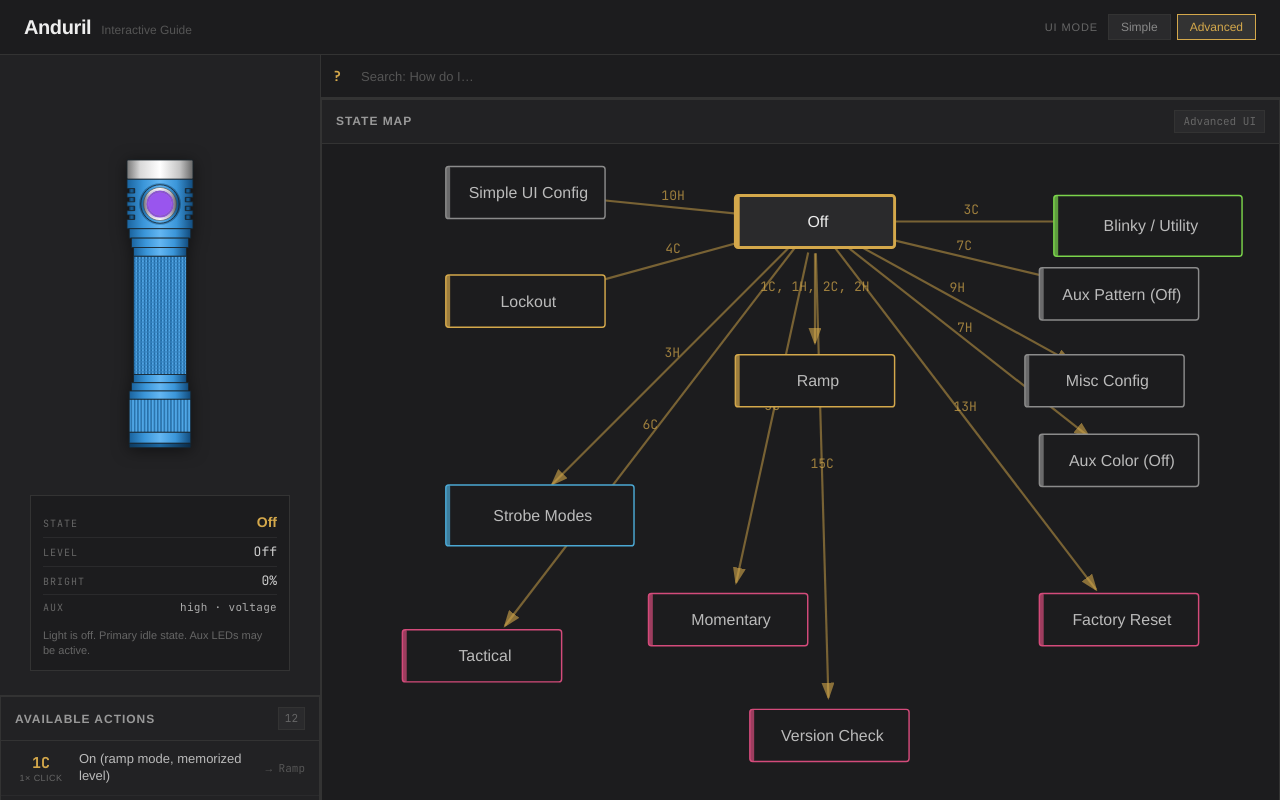
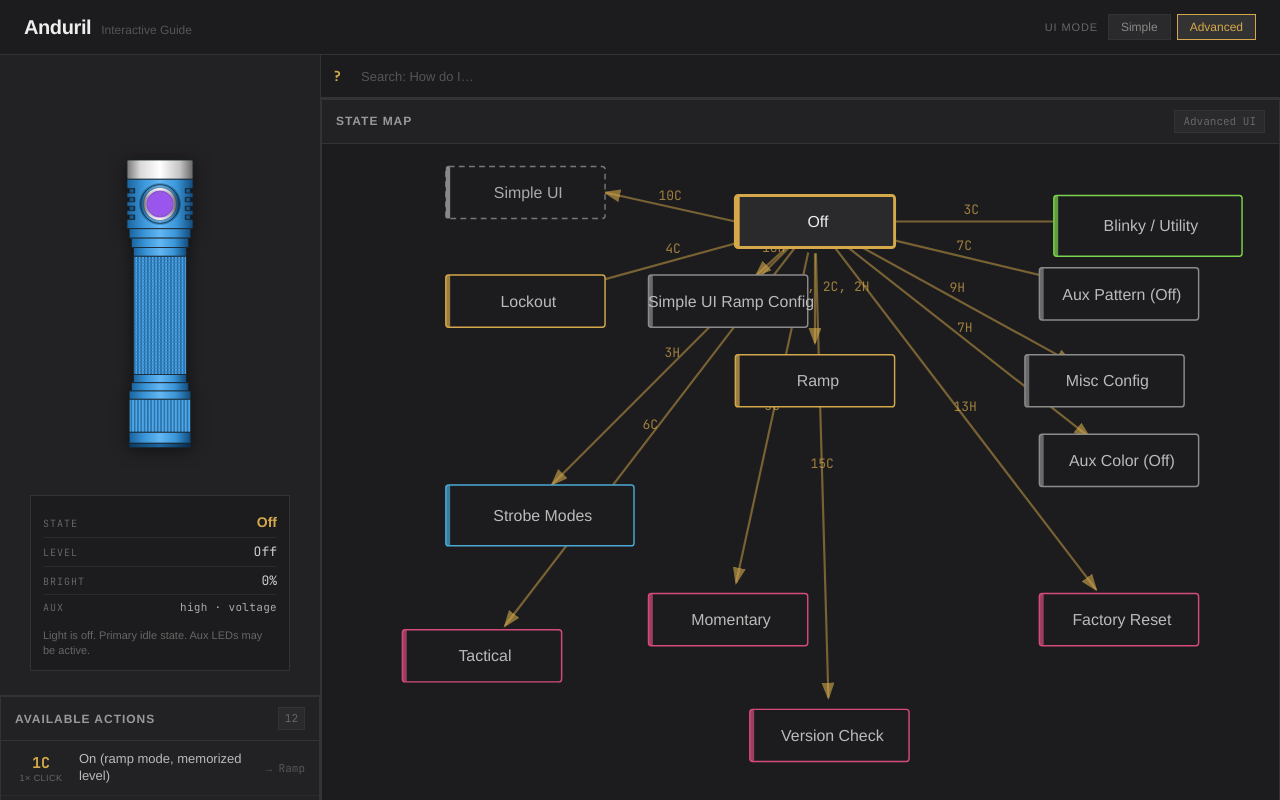
Before and after one commit to kkotzbauer63/CSE2004_Final_Website, a React (Vite) app: page / in a window 1280 px wide. Both pictures are taken after a click on the button "Advanced". Shown: the top 800 px of the page. Built offline with nearby package versions, Linux system fonts and the light colour scheme.

Commit message:
Simple UI state map display fix

```diff
--- a/src/components/statemap/StateMapAdvanced.jsx
+++ b/src/components/statemap/StateMapAdvanced.jsx
@@ -26,6 +26,37 @@
       <div className="statemap__container">
         <svg className="statemap__svg" viewBox="0 0 650 480" xmlns="http://www.w3.org/2000/svg">
           <ArrowDef />
+
+          {/* Simple UI mode-switch pseudo-node — upper-left, connected to OFF via 10C */}
+          {(() => {
+            const atOff = currentState === "OFF";
+            const nx = 80, ny = 10, nw = 110, nh = 36;
+            // edge: OFF left-center → node right-center
+            const ex1 = 280, ey1 = 48, ex2 = nx + nw, ey2 = ny + nh / 2;
+            const mx = (ex1 + ex2) / 2, my = (ey1 + ey2) / 2;
+            return (
+              <g>
+                <line x1={ex1} y1={ey1} x2={ex2} y2={ey2}
+                  stroke="#D4A84B" strokeWidth="1.5"
+                  strokeOpacity={atOff ? 0.5 : 0.12}
+                  markerEnd="url(#arrowhead)"
+                />
+                <text x={mx} y={my - 5} textAnchor="middle" className="statemap__edge-label"
+                  opacity={atOff ? 1 : 0.35}>10C</text>
+                <g onClick={() => onInput("10C")} style={{ cursor: "pointer" }}
+                  opacity={atOff ? 1 : 0.3}>
+                  <rect x={nx} y={ny} width={nw} height={nh} rx="2"
+                    fill="#1c1c1e" stroke="#777" strokeWidth="1" strokeDasharray="4 3" />
+                  <rect x={nx} y={ny} width="3" height={nh} rx="1" fill="#888" />
+                  <text x={nx + nw / 2 + 2} y={ny + nh / 2 + 1}
+                    textAnchor="middle" dominantBaseline="middle"
+                    className="statemap__node-label" fill={atOff ? "#aaa" : "#444"}>
+                    Simple UI
+                  </text>
+                </g>
+              </g>
+            );
+          })()}
 
           {defaultEdges.map((e) => {
             const fromPos = DEFAULT_POSITIONS[e.from];
--- a/src/components/statemap/statemapLayouts.js
+++ b/src/components/statemap/statemapLayouts.js
@@ -45,8 +45,8 @@
   // Aux config states (accessible from Off via 7C / 7H)
   AUX_PATTERN_CONFIG: { x: 490, y: 80  },
   AUX_COLOR_CONFIG:   { x: 490, y: 195 },
-  // Simple UI config (accessible from Off via 10H in Advanced UI)
-  SIMPLE_UI_CONFIG:   { x: 80,  y: 10  },
+  // Simple UI ramp config (accessible from Off via 10H in Advanced UI)
+  SIMPLE_UI_CONFIG:   { x: 220, y: 85  },
   // Version check / factory reset
   VERSION_CHECK:      { x: 290, y: 385 },
   FACTORY_RESET:      { x: 490, y: 305 },
--- a/src/data/nodes/configMenus.js
+++ b/src/data/nodes/configMenus.js
@@ -64,7 +64,7 @@
 
 export const SIMPLE_UI_CONFIG = {
   id: "SIMPLE_UI_CONFIG",
-  name: "Simple UI Config",
+  name: "Simple UI Ramp Config",
   ui: UI.FULL,
   type: NODE_TYPE.CONFIG_MENU,
   parent: null,
```
